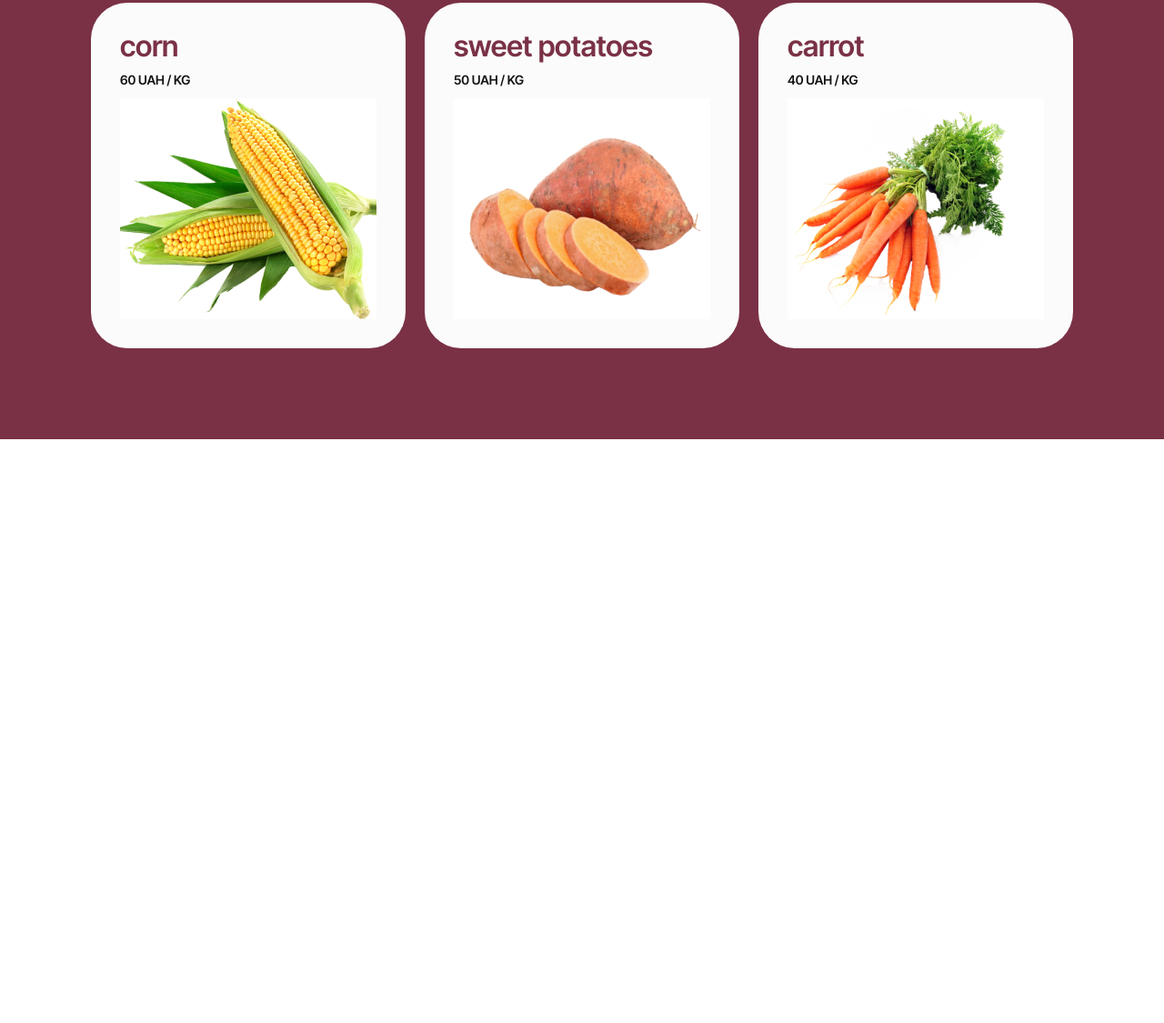
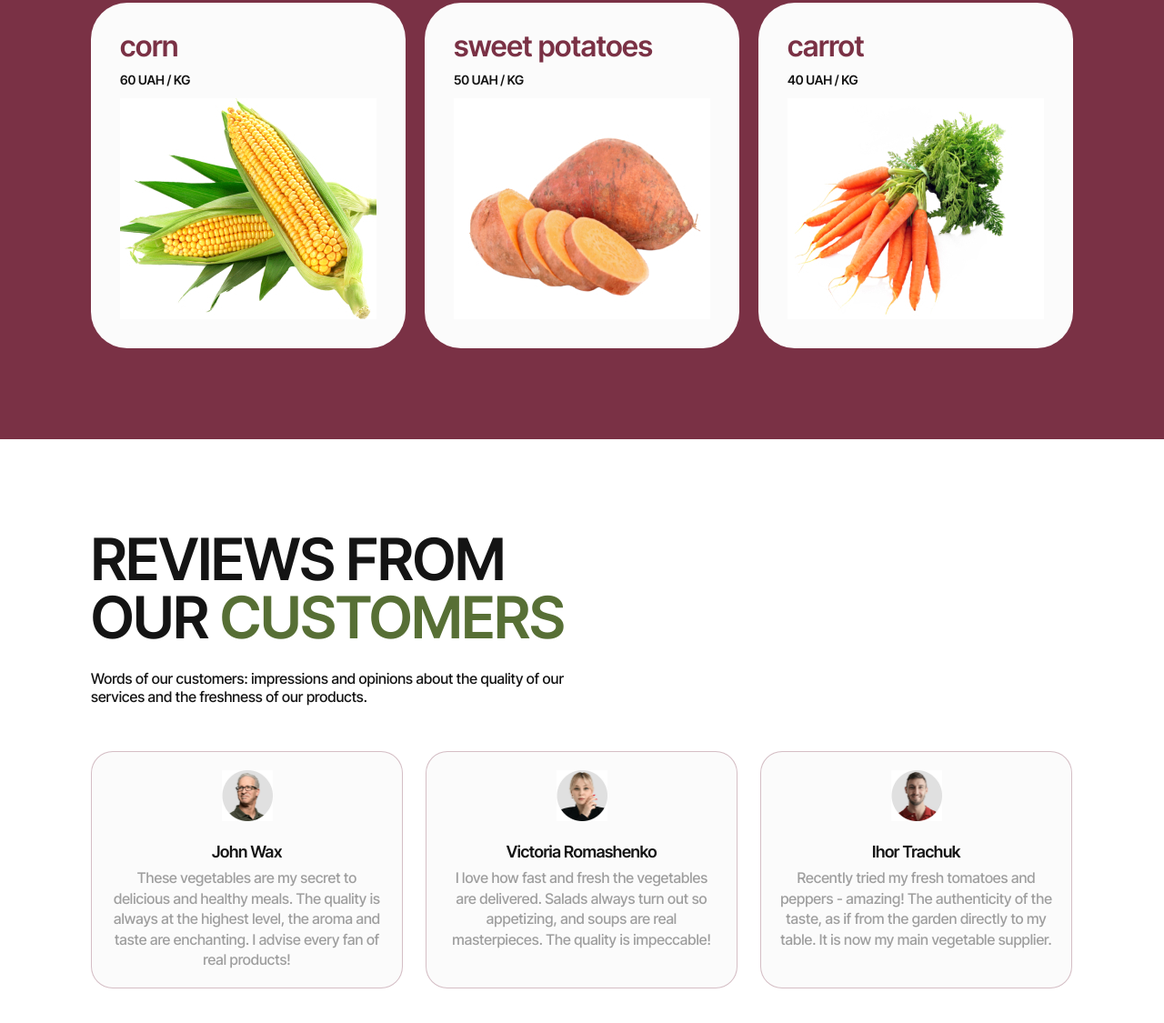
Before and after one commit to Dmitry-Gorelkin/GreenHarvest, a plain HTML site: page index.html in a window 1280 px wide. Shown: the part 1986-3111 px from the top of the page at 91% size. Before the commit the page ends 2469 px from the top, so only its background shows below. Drawn offline with Linux system fonts and the light colour scheme.

Commit message:
add_reviews

```diff
--- a/index.html
+++ b/index.html
@@ -110,7 +110,7 @@
           <div class="advertisement-text-accent">Discount up to 40%!</div>
           <div class="advertisement-text">
             Taste
-            <span class="advertisement-text-span">the vitamins and keep your health</span>
+            <span class="advertisement-text-special">the vitamins and keep your health</span>
           </div>
         </div>
       </section>
@@ -118,7 +118,7 @@
       <section class="vegetables">
         <div class="conteiner section">
           <h2 class="vegetables-title">
-            organic <spasn class="vegetables-title-span">vegetables</spasn>
+            organic <spasn class="vegetables-title-special">vegetables</spasn>
           </h2>
           <p class="vegetables-text">
             Our organic vegetables are hand-picked from local farms and delivered straight to your
@@ -201,15 +201,18 @@
         </div>
       </section>
       <!-- REVIEWS -->
-      <!-- <section class="reviews">
-        <h2 class="reviews-title">reviews from our <spasn>customers</spasn></h2>
+      <section class="reviews">
+        <div class="conteiner section">
+          <h2 class="reviews-title">
+            reviews from our <spasn class="reviews-title-special">customers</spasn>
+          </h2>
           <p class="reviews-text">
-          Words of our customers: impressions and opinions about the quality of our services and the
-          freshness of our products.
+            Words of our customers: impressions and opinions about the quality of our services and
+            the freshness of our products.
           </p>
           <ul class="reviews-list">
             <li class="reviews-item">
-            <img src="" alt="" class="reviews-img" />
+              <img src="./img/reviews/john-wax.jpg" alt="John Wax" class="reviews-img" />
               <h3 class="reviews-caption-title">John Wax</h3>
               <p class="reviews-caption-text">
                 These vegetables are my secret to delicious and healthy meals. The quality is always
@@ -217,24 +220,30 @@
                 products!
               </p>
             </li>
-          <li class="reviews-item">
-            <img src="" alt="" class="reviews-img" />
+            <li class="reviews-item item-1">
+              <img
+                src="./img/reviews/victoria-romashenko.jpg"
+                alt="Victoria Romashenko"
+                class="reviews-img"
+              />
               <h3 class="reviews-caption-title">Victoria Romashenko</h3>
               <p class="reviews-caption-text">
                 I love how fast and fresh the vegetables are delivered. Salads always turn out so
                 appetizing, and soups are real masterpieces. The quality is impeccable!
               </p>
             </li>
-          <li class="reviews-item">
-            <img src="" alt="" class="reviews-img" />
+            <li class="reviews-item item-2">
+              <img src="./img/reviews/ihor-trachuk.jpg" alt="Ihor Trachuk" class="reviews-img" />
               <h3 class="reviews-caption-title">Ihor Trachuk</h3>
               <p class="reviews-caption-text">
-              Recently tried my fresh tomatoes and peppers - amazing! The authenticity of the taste,
-              as if from the garden directly to my table. It is now my main vegetable supplier.
+                Recently tried my fresh tomatoes and peppers - amazing! The authenticity of the
+                taste, as if from the garden directly to my table. It is now my main vegetable
+                supplier.
               </p>
             </li>
           </ul>
-      </section> -->
+        </div>
+      </section>
       <!-- YOUR ORDER -->
       <!-- <section class="your-order">
         <h2>Fresh <spasn>Harvest</spasn> Box has got you covered</h2>
--- a/scss/layout/_advertisement.scss
+++ b/scss/layout/_advertisement.scss
@@ -16,50 +16,6 @@
   @media screen and (min-width: 1280px) {
     padding-left: 100px;
     padding-right: 100px;
-  }
-}
-
-.advertisement-text {
-  padding-left: 10px;
-  padding-right: 10px;
-
-  font-family: var(--font-family);
-  font-weight: 600;
-  font-size: 47px;
-  line-height: 104%;
-  letter-spacing: -0.01em;
-  text-transform: uppercase;
-  color: var(--text);
-
-  @media screen and (min-width: 375px) {
-  }
-
-  @media screen and (min-width: 768px) {
-    padding-left: 16px;
-    padding-right: 16px;
-
-    font-size: 64px;
-    line-height: 109%;
-  }
-
-  @media screen and (min-width: 1280px) {
-    display: inline;
-
-    font-size: 76px;
-    line-height: 105%;
-  }
-}
-
-.advertisement-text-span {
-  @media screen and (min-width: 375px) {
-  }
-
-  @media screen and (min-width: 768px) {
-  }
-  @media screen and (min-width: 1280px) {
-    display: inline-block;
-    padding-left: 13px;
-    padding-right: 13px;
   }
 }
 
@@ -103,3 +59,47 @@
     line-height: 105%;
   }
 }
+
+.advertisement-text {
+  padding-left: 10px;
+  padding-right: 10px;
+
+  font-family: var(--font-family);
+  font-weight: 600;
+  font-size: 47px;
+  line-height: 104%;
+  letter-spacing: -0.01em;
+  text-transform: uppercase;
+  color: var(--text);
+
+  @media screen and (min-width: 375px) {
+  }
+
+  @media screen and (min-width: 768px) {
+    padding-left: 16px;
+    padding-right: 16px;
+
+    font-size: 64px;
+    line-height: 109%;
+  }
+
+  @media screen and (min-width: 1280px) {
+    display: inline;
+
+    font-size: 76px;
+    line-height: 105%;
+  }
+}
+
+.advertisement-text-special {
+  @media screen and (min-width: 375px) {
+  }
+
+  @media screen and (min-width: 768px) {
+  }
+  @media screen and (min-width: 1280px) {
+    display: inline-block;
+    padding-left: 13px;
+    padding-right: 13px;
+  }
+}
--- a/scss/layout/_reviews.scss
+++ b/scss/layout/_reviews.scss
@@ -0,0 +1,190 @@
+.reviews {
+}
+
+.reviews-title {
+  display: block;
+
+  width: 100%;
+
+  margin-bottom: 20px;
+
+  font-family: var(--font-family);
+  font-weight: 600;
+  font-size: 46px;
+  line-height: 104%;
+  letter-spacing: -0.01em;
+  text-transform: uppercase;
+  color: var(--text);
+  @media screen and (min-width: 375px) {
+    font-size: 48px;
+  }
+
+  @media screen and (min-width: 768px) {
+    width: 553px;
+
+    margin-bottom: 25px;
+
+    font-size: 64px;
+    line-height: 100%;
+  }
+
+  @media screen and (min-width: 1280px) {
+  }
+}
+
+.reviews-title-special {
+  color: var(--background);
+}
+
+.reviews-text {
+  display: block;
+
+  width: 100%;
+
+  margin-bottom: 20px;
+
+  font-family: var(--font-family);
+  font-weight: 500;
+  font-size: 14px;
+  line-height: 129%;
+  color: var(--text);
+  @media screen and (min-width: 375px) {
+  }
+
+  @media screen and (min-width: 768px) {
+    width: 553px;
+    margin-bottom: 50px;
+
+    font-size: 16px;
+    line-height: 125%;
+  }
+
+  @media screen and (min-width: 1280px) {
+  }
+}
+.reviews-list {
+  display: flex;
+
+  @media screen and (min-width: 375px) {
+  }
+
+  @media screen and (min-width: 768px) {
+    gap: 18px;
+  }
+
+  @media screen and (min-width: 1280px) {
+    gap: 25px;
+  }
+}
+
+.reviews-item {
+  display: flex;
+  flex-direction: column;
+  align-items: center;
+
+  width: 100%;
+
+  padding: 20px 16px 38px 16px;
+
+  border-radius: 24px;
+
+  border: 1px solid rgba(122, 49, 69, 0.3);
+
+  background-color: var(--main-text);
+
+  @media screen and (min-width: 375px) {
+    width: 335px;
+  }
+
+  @media screen and (min-width: 768px) {
+    width: 343px;
+
+    padding: 20px;
+  }
+
+  @media screen and (min-width: 1280px) {
+  }
+}
+
+.reviews-img {
+  display: block;
+
+  width: 56px;
+  height: 56px;
+
+  margin-bottom: 24px;
+
+  @media screen and (min-width: 375px) {
+  }
+
+  @media screen and (min-width: 768px) {
+  }
+
+  @media screen and (min-width: 1280px) {
+  }
+}
+
+.reviews-caption-title {
+  display: block;
+
+  margin-bottom: 8px;
+
+  font-family: var(--font-family);
+  font-weight: 600;
+  font-size: 16px;
+  line-height: 125%;
+  letter-spacing: -0.02em;
+  text-align: center;
+  color: #040306;
+
+  @media screen and (min-width: 375px) {
+    width: 282px;
+  }
+
+  @media screen and (min-width: 768px) {
+    font-size: 18px;
+    line-height: 110%;
+    color: var(--text);
+  }
+
+  @media screen and (min-width: 1280px) {
+    font-size: 18px;
+  }
+}
+
+.reviews-caption-text {
+  display: block;
+
+  font-family: var(--font-family);
+  font-weight: 500;
+  font-size: 14px;
+  line-height: 129%;
+  text-align: center;
+  color: rgba(4, 3, 6, 0.4);
+
+  @media screen and (min-width: 375px) {
+  }
+
+  @media screen and (min-width: 768px) {
+    font-size: 16px;
+    line-height: 140%;
+    color: rgba(20, 20, 20, 0.4);
+  }
+
+  @media screen and (min-width: 1280px) {
+  }
+}
+
+.item-1 {
+  display: none;
+  @media screen and (min-width: 768px) {
+    display: flex;
+  }
+}
+
+.item-2 {
+  display: none;
+  @media screen and (min-width: 1280px) {
+    display: flex;
+  }
+}
--- a/scss/layout/_vegetables.scss
+++ b/scss/layout/_vegetables.scss
@@ -32,7 +32,7 @@
   }
 }
 
-.vegetables-title-span {
+.vegetables-title-special {
   color: rgba(251, 251, 251, 0.3);
 }
 
```
Also changed, not shown: css/main.css, img/reviews/ihor-trachuk.jpg (added), img/reviews/john-wax.jpg (added), img/reviews/victoria-romashenko.jpg (added), 1 other file. Lines whose indentation alone changed are shown as unchanged.
